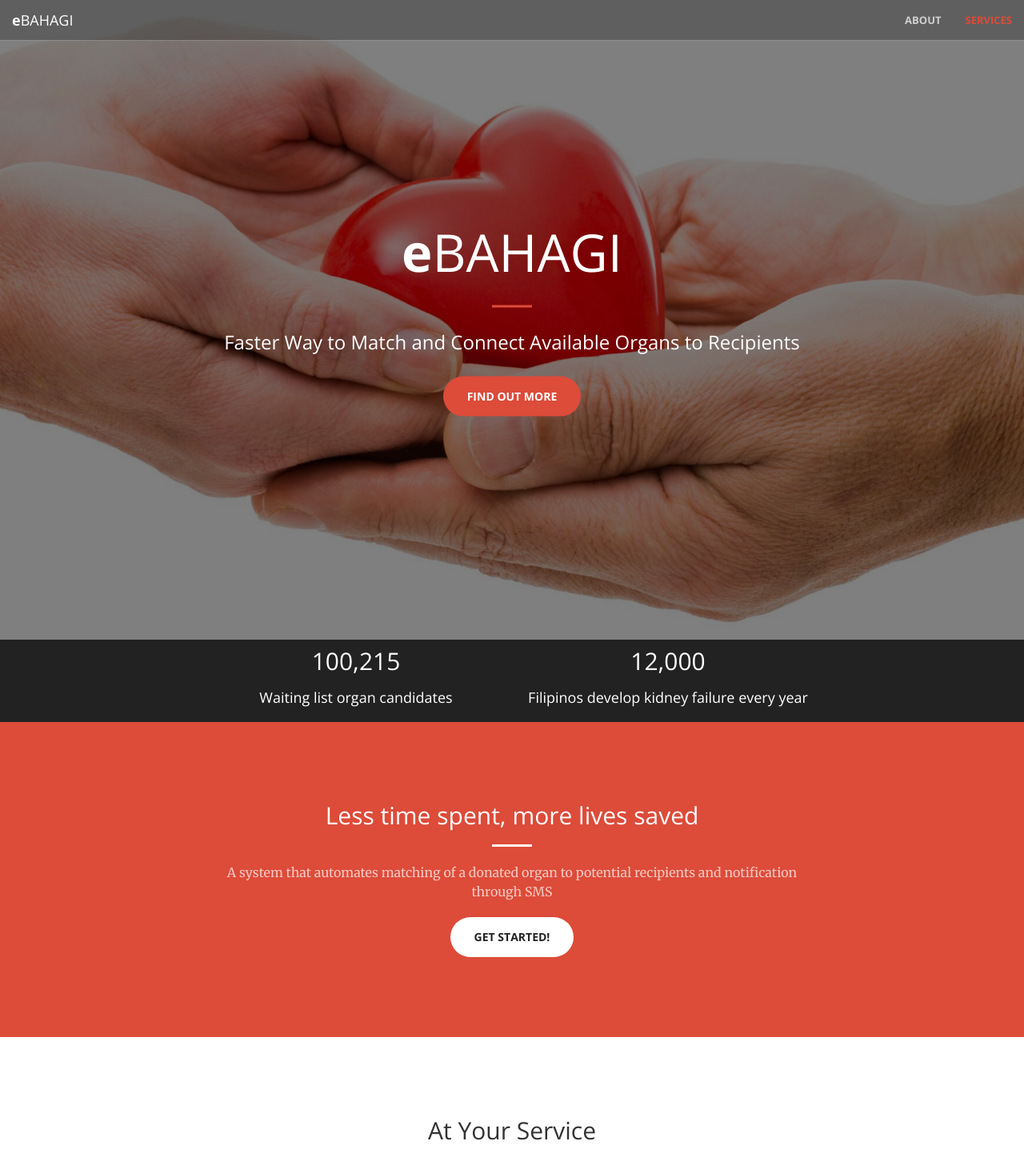
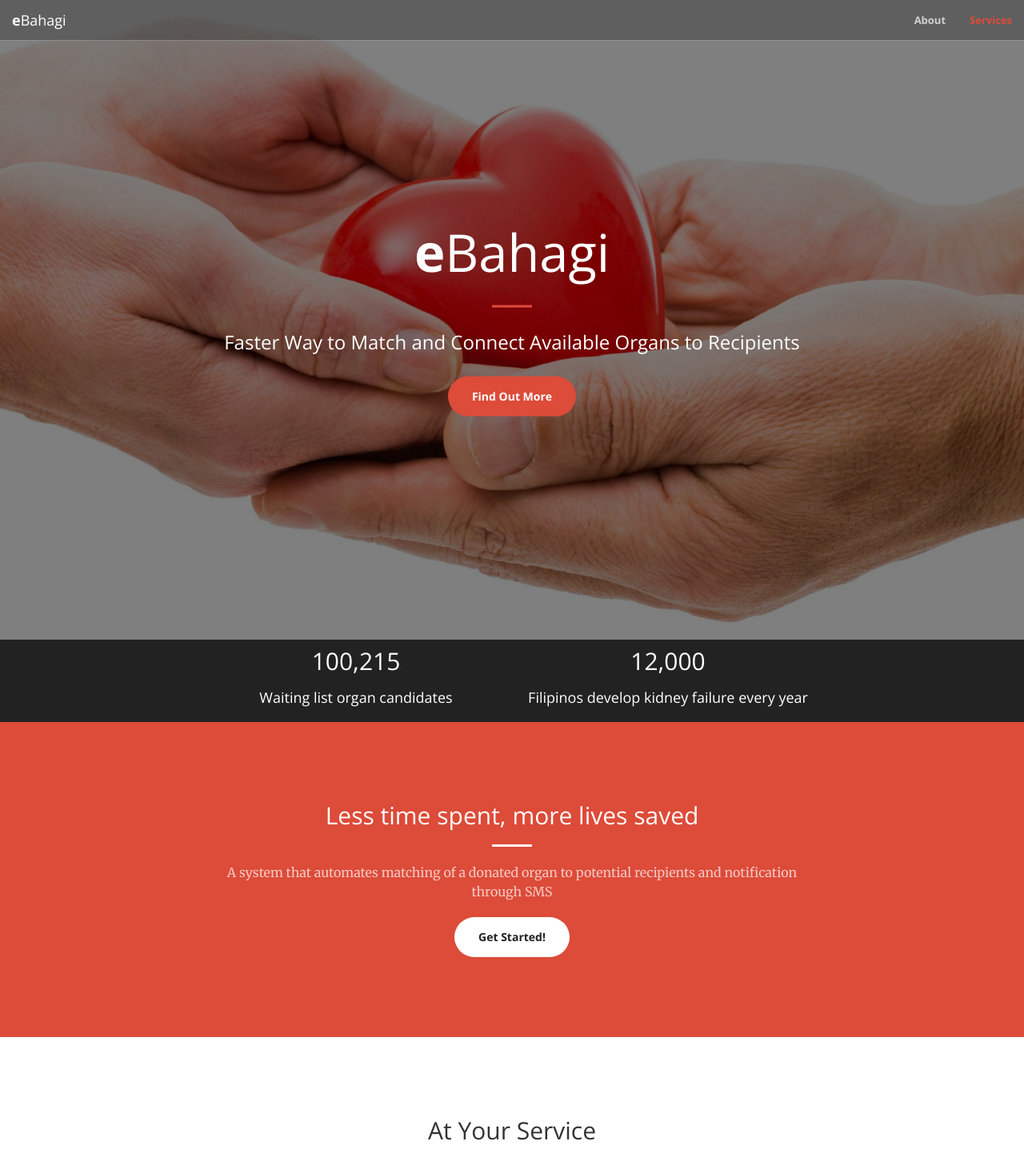
Before and after one commit to formidablefrank/smartmatch, a Django app: page / in a window 1280 px wide. Shown: the top 1437 px of the page at 80% size. Run offline with Django 3.2, Linux system fonts and the light colour scheme; some libraries are stand-ins or nearby versions.

Commit message:
tatest changes + db dump

```diff
--- a/assets/css/creative.css
+++ b/assets/css/creative.css
@@ -102,7 +102,6 @@ aside {
 
 .navbar-default .nav > li>a,
 .navbar-default .nav>li>a:focus {
-    text-transform: uppercase;
     font-size: 13px;
     font-weight: 700;
     color: #222;
@@ -306,7 +305,6 @@ header .header-content .header-content-inner p {
 }
 
 .portfolio-box .portfolio-box-caption .portfolio-box-caption-content .project-category {
-    text-transform: uppercase;
     font-size: 14px;
     font-weight: 600;
 }
@@ -451,7 +449,6 @@ fieldset[disabled] .btn-primary.active {
 .btn {
     border: 0;
     border-radius: 300px;
-    text-transform: uppercase;
     font-family: 'Open Sans','Helvetica Neue',Arial,sans-serif;
     font-weight: 700;
 }
--- a/webapp/templates/home.html
+++ b/webapp/templates/home.html
@@ -28,7 +28,7 @@
                     <span class="icon-bar"></span>
                     <span class="icon-bar"></span>
                 </button>
-                <a class="navbar-brand page-scroll" href="#page-top" id="title"><strong>e</strong>BAHAGI</a>
+                <a class="navbar-brand page-scroll" href="#page-top" id="title"><strong>e</strong>Bahagi</a>
             </div>
 
             <!-- Collect the nav links, forms, and other content for toggling -->
@@ -51,7 +51,7 @@
         <div class="layer">
             <div class="header-content">
                 <div class="header-content-inner">
-                    <h1 id="title"><strong>e</strong>BAHAGI</h1>
+                    <h1 id="title"><strong>e</strong>Bahagi</h1>
                     <hr>
                     <h3>Faster Way to Match and Connect Available Organs to Recipients</h3>
                     <br>
--- a/webapp/templates/newdonor.html
+++ b/webapp/templates/newdonor.html
@@ -59,7 +59,7 @@
                         </div>
                     </div>
                     <div class="form-group">
-                        <label for="organ">Organ needed</label>
+                        <label for="organ">Organ donated</label>
                         <select class="form-control" name="organ">
                             {% for organ in organs%}
                             <option value="{{organ.id}}">{{ organ.name }}</option>
```
Also changed, not shown: data.json (added, +1 -0 lines).
